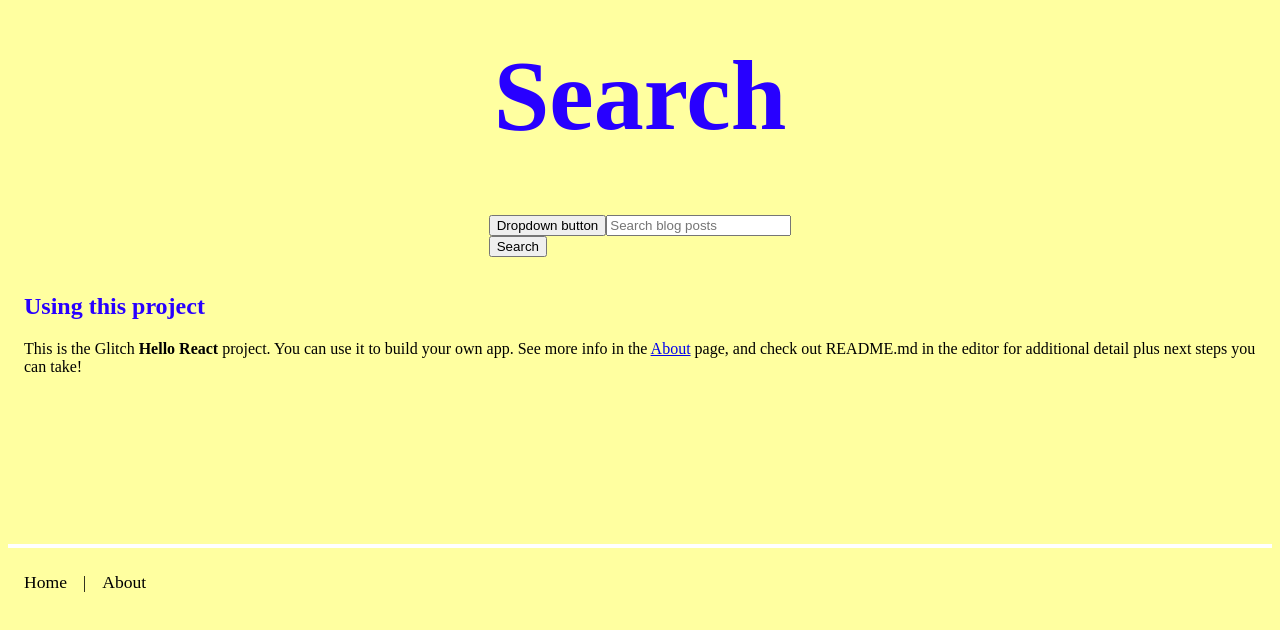
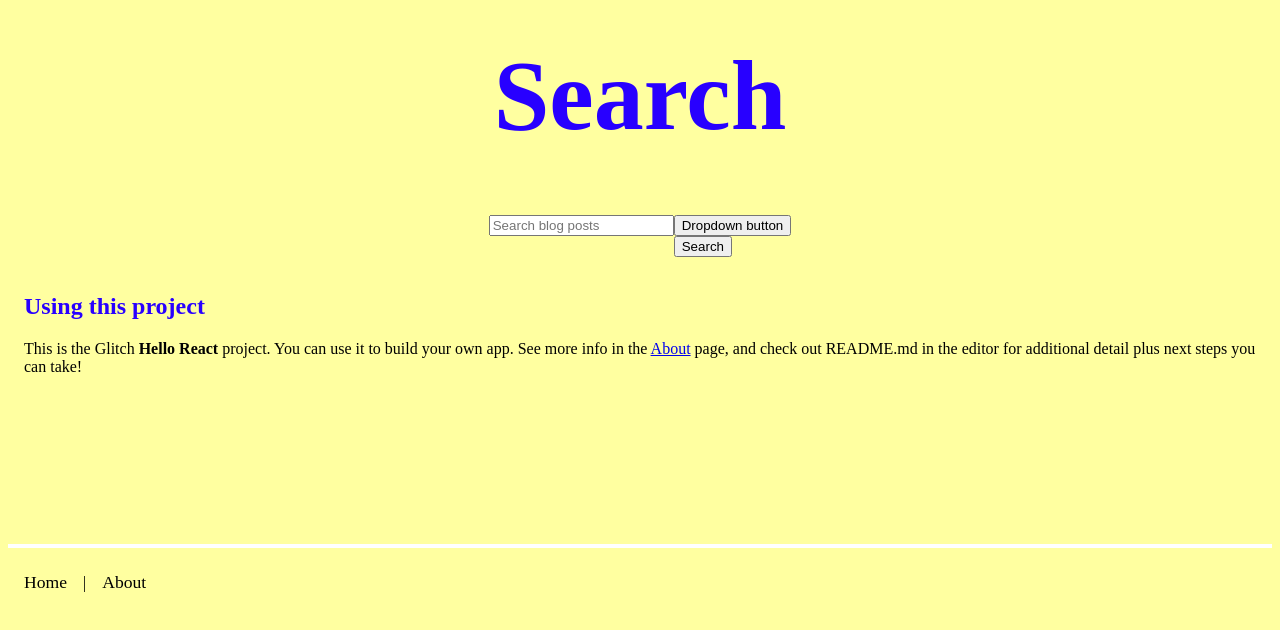
Before and after one commit to stephenlucas600/MQP-Project, a React (Vite) app: page /#/ in a window 1280 px wide. Shown: the part 168-798 px from the top of the page. Built offline with nearby package versions, Linux system fonts and the light colour scheme; a web font is replaced by a local one.

Commit message:
Update SearchBar.jsx

```diff
--- a/src/components/SearchBar.jsx
+++ b/src/components/SearchBar.jsx
@@ -4,6 +4,7 @@ import DropDown from "../components/DropDown";
 export default function SearchBar() {
   return (
     <form action="/" method="get">
+      <div className="left">
       <label htmlFor="header-search">
         <span className="visually-hidden">Search blog posts</span>
       </label>
@@ -13,11 +14,12 @@ export default function SearchBar() {
         placeholder="Search blog posts"
         name="s"
       />
+      </div>
 
-      <view className="buttonStyle">
+      <div className="buttonStyle left">
         <DropDown />
         <button type="submit">Search</button>
-      </view>
+      </div>
     </form>
   );
 }
```
